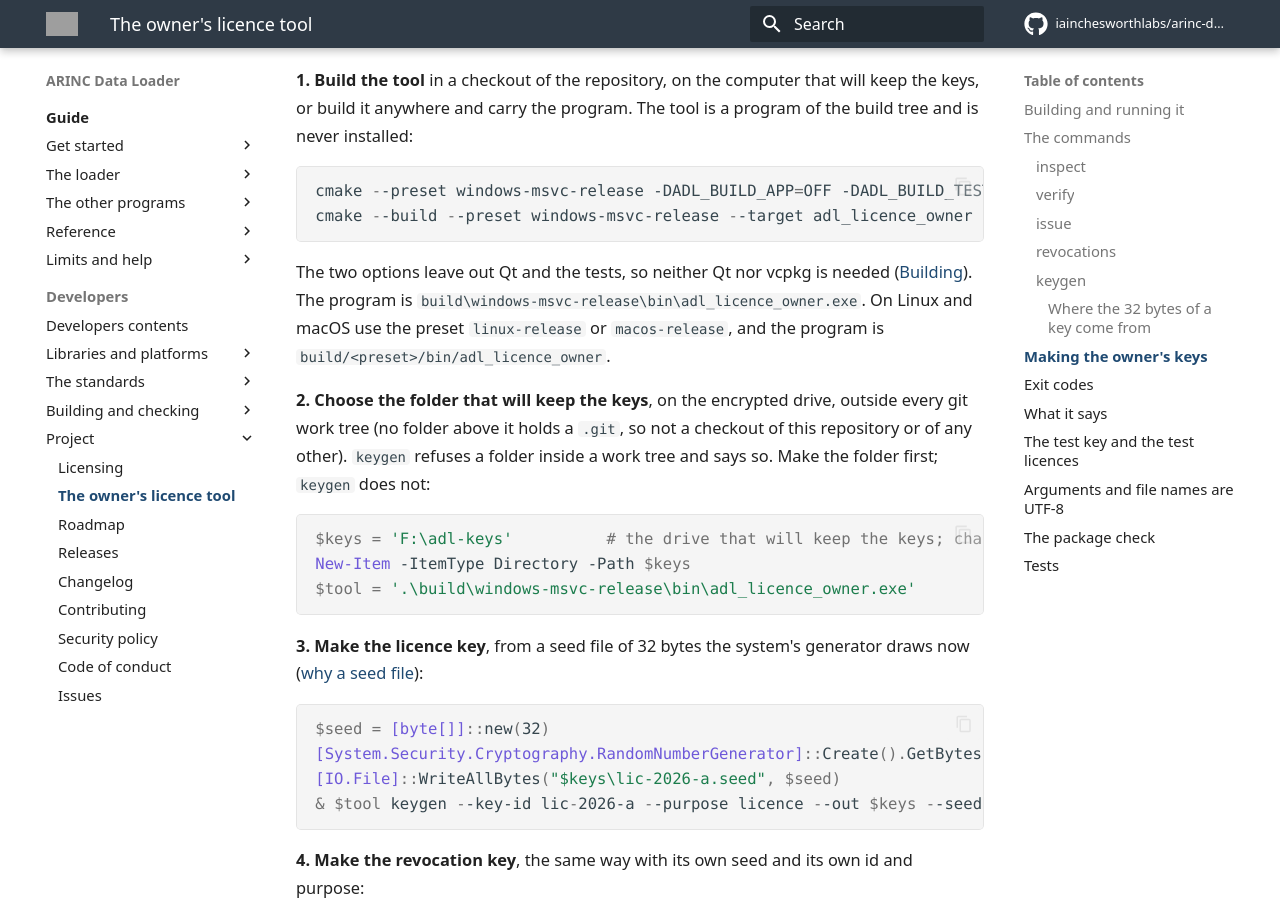
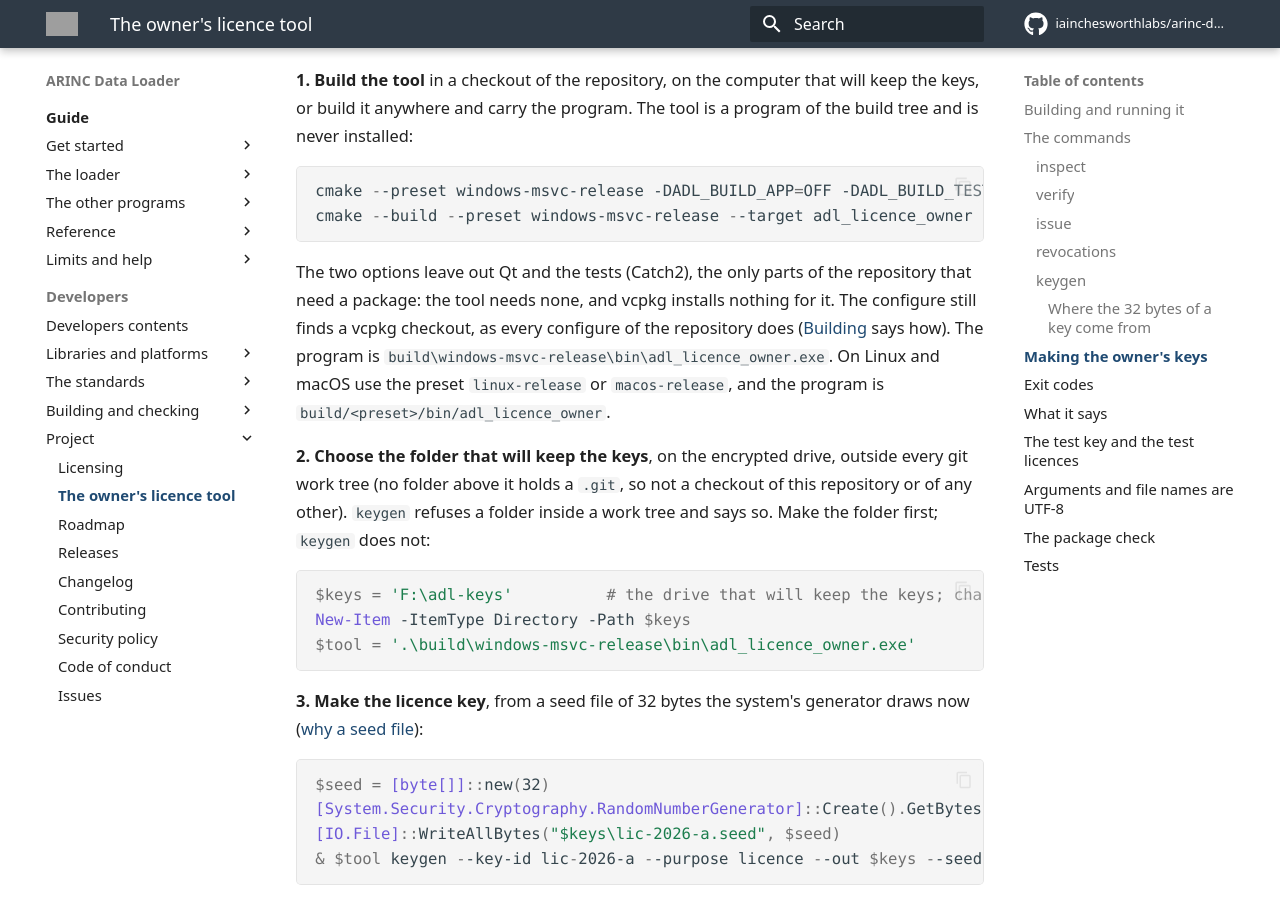
Before and after one commit to iainchesworthlabs/arinc-data-loader, an MkDocs documentation site: the page built from docs/licence-owner-tool.md, in a window 1280 px wide and 900 px high, scrolled down 7939 px. Built offline with MkDocs 1.6.1 and Material for MkDocs 9.7.7, drawn with Linux system fonts in a browser that asks for light colours; comment, search, counter and statistics services are not loaded; grey boxes are pictures that could not be loaded.

Commit message:
Say what the owner tool's configure needs from vcpkg
The page said neither Qt nor vcpkg is needed to build the tool with
ADL_BUILD_APP and ADL_BUILD_TESTS off. Qt is not, but every configure of
the repository still finds a vcpkg checkout; it installs nothing for the
tool, whose manifest has no dependency without the tests feature. Found by
running step 1 of "Making the owner's keys" as written.

Signed-off-by: Iain Chesworth <iain.chesworth@gmail.com>

````diff
--- a/docs/licence-owner-tool.md
+++ b/docs/licence-owner-tool.md
@@ -227,7 +227,9 @@ cmake --preset windows-msvc-release -DADL_BUILD_APP=OFF -DADL_BUILD_TESTS=OFF
 cmake --build --preset windows-msvc-release --target adl_licence_owner
 ```
 
-The two options leave out Qt and the tests, so neither Qt nor vcpkg is needed ([Building](building.md)). The program is
+The two options leave out Qt and the tests (Catch2), the only parts of the repository that need a package: the tool
+needs none, and vcpkg installs nothing for it. The configure still finds a vcpkg checkout, as every configure of the
+repository does ([Building](building.md#clone) says how). The program is
 `build\windows-msvc-release\bin\adl_licence_owner.exe`. On Linux and macOS use the preset `linux-release` or
 `macos-release`, and the program is `build/<preset>/bin/adl_licence_owner`.
 
````
